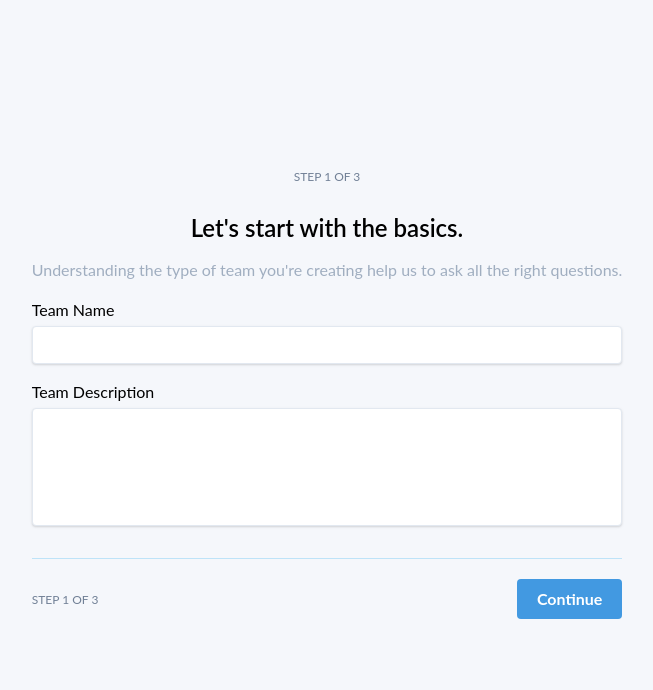
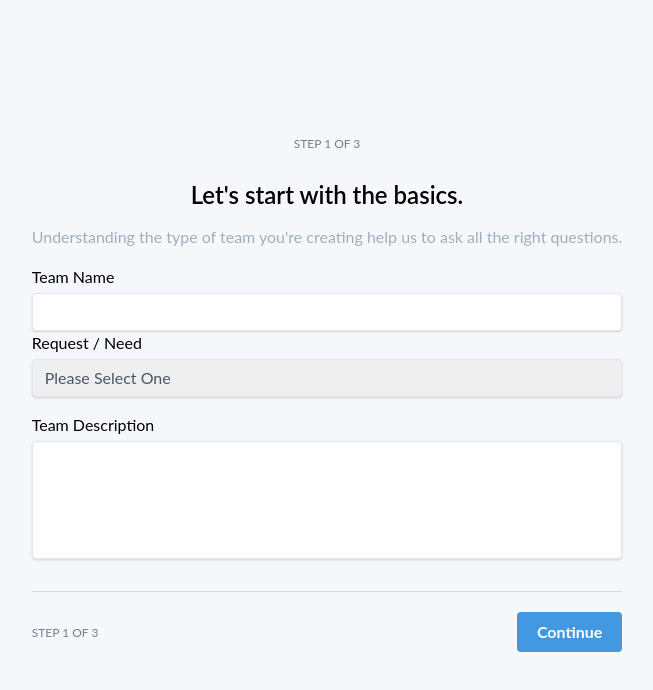
Before and after one commit to RonaldRusso94/OrderTaskApp-Frontend, a Next.js app: page /register/onboard in a window 1280 px wide. Shown: the top 690 px of the page, without its empty margins (313-966 px from the left). Built offline with nearby package versions, Linux system fonts and the light colour scheme.

Commit message:
DropDown Component & Onboard

```diff
--- a/pages/register/onboard.js
+++ b/pages/register/onboard.js
@@ -1,39 +1,12 @@
-import Input from '../../src/components/common/Input';
-import TextArea from '../../src/components/common/TextArea';
+import React from 'react';
+import OnBoard from '../../src/components/onboard/OnBoard';
 
-const onboard = () => (
-  <div className="flex justify-center h-screen items-center">
-    <div>
-      <p className="uppercase text-xs text-gray-600 mb-6 text-center">
-        step 1 of 3
-      </p>
-      <h1 className="bold text-2xl text-center mb-3 weight font-semibold">
-        Let's start with the basics.
-      </h1>
-      <p className="text-center text-gray-500">
-        Understanding the type of team you're creating help us to ask all the
-        right questions.
-      </p>
-      <form>
-        <Input name="name" id="name" label="Team Name" labelClasses="text-md" />
-        <TextArea
-          id="team-description"
-          label="Team Description"
-          labelClasses="text-md"
-        />
-        <hr className="border-blue-200 mt-8 mb-5" />
-        <div className="flex justify-between">
-          <p className="uppercase text-xs text-gray-600 mb-6 text-center self-center mt-3">
-            step 1 of 3
-          </p>
-          {' '}
-          <div>
-            <button type="button" className="button bg-blue-500 text-white hover:bg-blue-400 font-bold">Continue</button>
-          </div>
-        </div>
-      </form>
-    </div>
-  </div>
-);
+const onboard = () => {
+  return (
+    <>
+      <OnBoard />
+    </>
+  );
+};
 
 export default onboard;
--- /dev/null
+++ b/src/components/common/DropDownMenu.js
@@ -0,0 +1,26 @@
+import React, { useState } from 'react';
+
+const DropDownMenu = ({ label, value, onChange }) => {
+  const [open, setOpen] = useState(false);
+
+  return (
+    <>
+      <label>
+        {label}
+        <select
+          className='shadow appearance-none border rounded w-full py-2 px-3 text-gray-700 mt-1 leading-tight focus:outline-none focus:shadow-outline'
+          onChange={onChange}
+        >
+          <option value='' selected>
+            Please Select One
+          </option>
+          {value.map((item) => (
+            <option value={item}>{item}</option>
+          ))}
+        </select>
+      </label>
+    </>
+  );
+};
+
+export default DropDownMenu;
--- a/src/components/common/Input.js
+++ b/src/components/common/Input.js
@@ -13,7 +13,6 @@ const Input = ({
   <div className='flex flex-col pt-4'>
     <label htmlFor={name || id} className={`${labelClasses || 'text-lg'}`}>
       {label || id.charAt(0).toUpperCase() + id.slice(1)}
-      {/*  */}
     </label>
     <input
       name={name || id}
--- /dev/null
+++ b/src/components/onboard/FormFooter.js
@@ -0,0 +1,22 @@
+const FormFooter = () => {
+  return (
+    <>
+      <hr className='border-blue-200 mt-8 mb-5' />
+      <div className='flex justify-between'>
+        <p className='uppercase text-xs text-gray-600 mb-6 text-center self-center mt-3'>
+          step 1 of 3
+        </p>{' '}
+        <div>
+          <button
+            type='button'
+            className='button bg-blue-500 text-white hover:bg-blue-400 font-bold'
+          >
+            Continue
+          </button>
+        </div>
+      </div>
+    </>
+  );
+};
+
+export default FormFooter;
--- /dev/null
+++ b/src/components/onboard/FormHeader.js
@@ -0,0 +1,21 @@
+const FormHeader = ({ children }) => {
+  return (
+    <div className='flex justify-center h-screen items-center'>
+      <div>
+        <p className='uppercase text-xs text-gray-600 mb-6 text-center'>
+          step 1 of 3
+        </p>
+        <h1 className='bold text-2xl text-center mb-3 weight font-semibold'>
+          Let's start with the basics.
+        </h1>
+        <p className='text-center text-gray-500'>
+          Understanding the type of team you're creating help us to ask all the
+          right questions.
+        </p>
+        {children}
+      </div>
+    </div>
+  );
+};
+
+export default FormHeader;
--- /dev/null
+++ b/src/components/onboard/OnBoard.js
@@ -0,0 +1,41 @@
+import React, { useState } from 'react';
+import Input from '../common/Input';
+import DropDownMenu from '../common/DropDownMenu';
+import TextArea from '../common/TextArea';
+import FormHeader from './FormHeader';
+import FormFooter from './FormFooter';
+
+const OnBoard = () => {
+  const [teamName, setTeamName] = useState('');
+
+  const [selection, setSelection] = useState('');
+  const [teamDescription, setTeamDescription] = useState('');
+  return (
+    <FormHeader>
+      <form>
+        <Input
+          name='name'
+          id='name'
+          label='Team Name'
+          labelClasses='text-md'
+          onChange={(e) => setTeamName(e.target.value)}
+        />
+        <DropDownMenu
+          label={'Request / Need'}
+          value={['test', 'test2', 'test3']}
+          onChange={(e) => setSelection(e.target.value)}
+        />
+        <TextArea
+          id='team-description'
+          label='Team Description'
+          labelClasses='text-md'
+          onChange={(e) => setTeamDescription(e.target.value)}
+        />
+
+        <FormFooter />
+      </form>
+    </FormHeader>
+  );
+};
+
+export default OnBoard;
```
